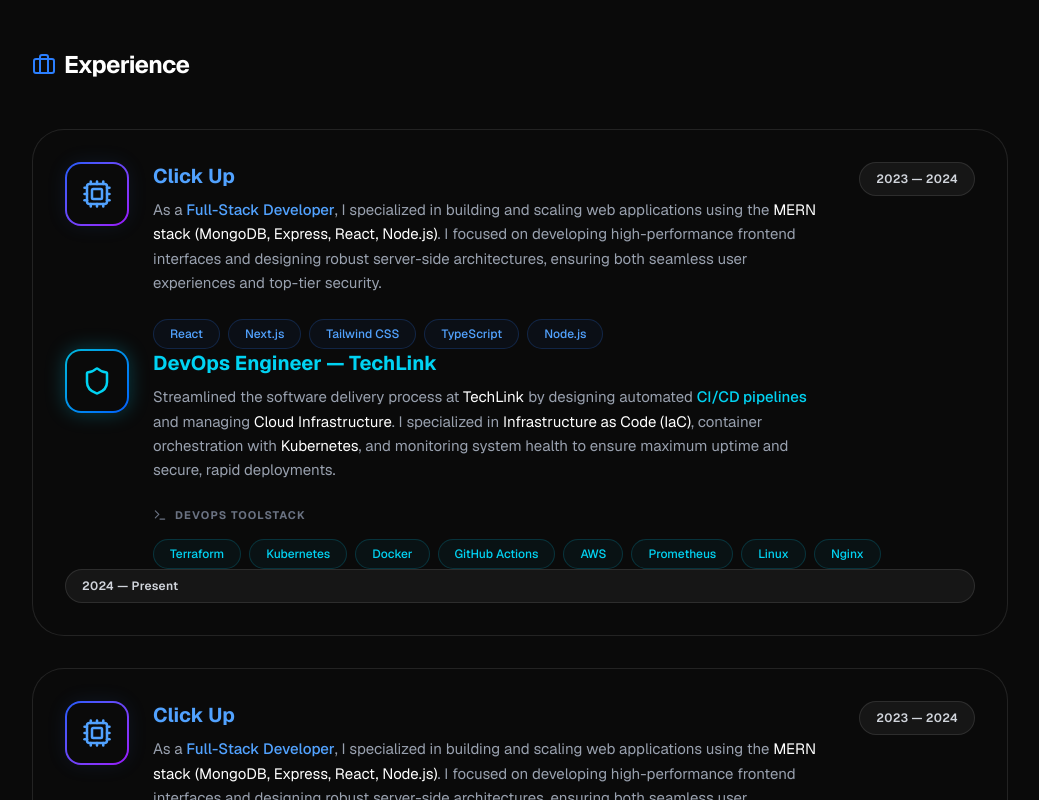
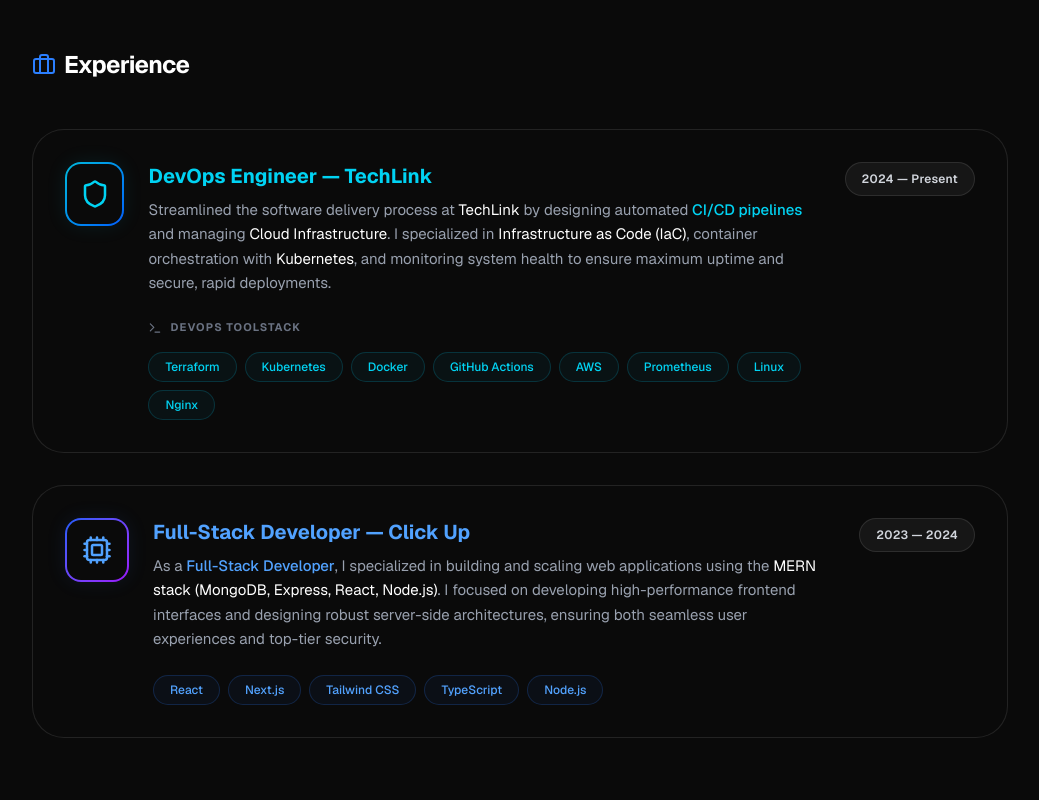
Before and after one commit to Meepo132/portfolio_jue, a Next.js app: page / in a window 1280 px wide. Shown: the part 2960-3760 px from the top of the page, without its empty margins (120-1159 px from the left). Built offline with nearby package versions, Linux system fonts and the light colour scheme.

Commit message:
Update portfolio content

```diff
--- a/app/page.tsx
+++ b/app/page.tsx
@@ -242,8 +242,7 @@
           </div>
         </section>
 
-        {/* --- Experience Section --- */}
-        <section id="experience" className="mb-30 scroll-mt-28">
+        {/* <section id="experience" className="mb-30 scroll-mt-28">
           <div className="flex items-center gap-2 mb-12">
             <Briefcase className="text-blue-500" size={24} />
             <h3 className="text-2xl font-bold text-white tracking-tight">Experience</h3>
@@ -282,7 +281,6 @@
                 </div>
               </div>
               <div className="flex gap-6">
-                {/* Company Icon (DevOps/Cloud Icon Style) */}
                 <div className="w-16 h-16 rounded-2xl bg-gradient-to-br from-cyan-500 to-blue-600 p-0.5 shadow-[0_0_20px_rgba(6,182,212,0.3)]">
                   <div className="w-full h-full bg-[#0a0a0a] rounded-[calc(1rem-2px)] flex items-center justify-center">
                     <Shield className="text-cyan-400" size={30} />
@@ -318,7 +316,61 @@
               <div className="flex items-center gap-3 px-4 py-2 rounded-full border border-white/10 bg-white/5 self-start group-hover:bg-blue-500 group-hover:text-white transition-all">
                 <span className="text-xs font-semibold tracking-wide">2024 — Present</span>
               </div>
-              {/* <div className="flex flex-col md:flex-row md:items-start justify-between gap-6">
+            </div>
+          ))}
+        </section> */}
+
+        {/* --- Experience Section --- */}
+        <section id="experience" className="mb-30 scroll-mt-28">
+          <div className="flex items-center gap-2 mb-12">
+            <Briefcase className="text-blue-500" size={24} />
+            <h3 className="text-2xl font-bold text-white tracking-tight">Experience</h3>
+          </div>
+
+          {/* Experience Card 1: DevOps Engineer at TechLink */}
+          <div className="p-8 mb-8 rounded-[2rem] border border-white/10 bg-[#0a0a0a] hover:border-cyan-500/30 hover:bg-white/[0.02] transition-all duration-500 group relative overflow-hidden">
+            <div className="flex flex-col md:flex-row md:items-start justify-between gap-6">
+              <div className="flex gap-6">
+                <div className="w-16 h-16 rounded-2xl bg-gradient-to-br from-cyan-500 to-blue-600 p-0.5 shadow-[0_0_20px_rgba(6,182,212,0.1)] group-hover:shadow-[0_0_30px_rgba(6,182,212,0.3)] transition-all">
+                  <div className="w-full h-full bg-[#0a0a0a] rounded-[calc(1rem-2px)] flex items-center justify-center">
+                    <Shield className="text-cyan-400 group-hover:scale-110 transition-transform" size={30} />
+                  </div>
+                </div>
+
+                <div>
+                  <h4 className="text-xl font-bold text-cyan-400 mb-2 group-hover:text-white transition-colors">DevOps Engineer — TechLink</h4>
+                  <p className="text-gray-400 text-[15px] leading-relaxed max-w-2xl mb-6">
+                    Streamlined the software delivery process at <span className="text-white">TechLink</span> by designing
+                    automated <span className="text-cyan-400 font-medium">CI/CD pipelines</span> and managing
+                    <span className="text-white"> Cloud Infrastructure</span>. I specialized in
+                    <span className="text-white"> Infrastructure as Code (IaC)</span>, container orchestration with
+                    <span className="text-white"> Kubernetes</span>, and monitoring system health to ensure
+                    maximum uptime and secure, rapid deployments.
+                  </p>
+
+                  <div className="flex items-center gap-2 mb-4">
+                    <Terminal size={14} className="text-gray-500" />
+                    <span className="text-[11px] font-bold uppercase tracking-widest text-gray-500">DevOps Toolstack</span>
+                  </div>
+
+                  <div className="flex flex-wrap gap-2">
+                    {['Terraform', 'Kubernetes', 'Docker', 'GitHub Actions', 'AWS', 'Prometheus', 'Linux', 'Nginx'].map((tech) => (
+                      <span key={tech} className="px-4 py-1.5 rounded-full border border-cyan-500/20 bg-cyan-500/5 text-cyan-400 text-xs font-medium group-hover:border-cyan-500/50 transition-colors">
+                        {tech}
+                      </span>
+                    ))}
+                  </div>
+                </div>
+              </div>
+              <div className="flex items-center gap-3 px-4 py-2 rounded-full border border-white/10 bg-white/5 self-start group-hover:bg-cyan-600 group-hover:text-white transition-all whitespace-nowrap">
+                <span className="text-xs font-semibold tracking-wide">2024 — Present</span>
+              </div>
+            </div>
+          </div>
+
+          {/* Experience Card 2: Full-Stack Developer at Click Up */}
+          <div className="p-8 mb-8 rounded-[2rem] border border-white/10 bg-[#0a0a0a] hover:border-blue-500/30 hover:bg-white/[0.02] transition-all duration-500 group relative overflow-hidden">
+            <div className="flex flex-col md:flex-row md:items-start justify-between gap-6">
               <div className="flex gap-6">
                 <div className="w-16 h-16 rounded-2xl bg-gradient-to-br from-blue-600 to-purple-600 p-0.5 shadow-[0_0_20px_rgba(59,130,246,0.1)] group-hover:shadow-[0_0_30px_rgba(59,130,246,0.3)] transition-all">
                   <div className="w-full h-full bg-[#0a0a0a] rounded-[calc(1rem-2px)] flex items-center justify-center">
@@ -326,14 +378,14 @@
                   </div>
                 </div>
                 <div>
-                    <h4 className="text-xl font-bold text-blue-400 mb-2 group-hover:text-white transition-colors">TeachLink</h4>
+                  <h4 className="text-xl font-bold text-blue-400 mb-2 group-hover:text-white transition-colors">Full-Stack Developer — Click Up</h4>
                   <p className="text-gray-400 text-[15px] leading-relaxed max-w-2xl mb-6">
-                      Streamlined the software delivery process at <span className="text-white">TechLink</span> by designing
-                      automated <span className="text-cyan-400 font-medium">CI/CD pipelines</span> and managing
-                      <span className="text-white"> Cloud Infrastructure</span>. I specialized in
-                      <span className="text-white"> Infrastructure as Code (IaC)</span>, container orchestration with
-                      <span className="text-white"> Kubernetes</span>, and monitoring system health to ensure
-                      maximum uptime and secure, rapid deployments.
+                    As a <span className="text-blue-400 font-medium">Full-Stack Developer</span>,
+                    I specialized in building and scaling web applications using the
+                    <span className="text-white"> MERN stack (MongoDB, Express, React, Node.js)</span>.
+                    I focused on developing high-performance frontend interfaces and designing
+                    robust server-side architectures, ensuring both seamless user experiences
+                    and top-tier security.
                   </p>
                   <div className="flex flex-wrap gap-2">
                     {['React', 'Next.js', 'Tailwind CSS', 'TypeScript', 'Node.js'].map((tech) => (
@@ -344,12 +396,11 @@
                   </div>
                 </div>
               </div>
-                <div className="flex items-center gap-3 px-4 py-2 rounded-full border border-white/10 bg-white/5 self-start group-hover:bg-blue-500 group-hover:text-white transition-all">
-                  <span className="text-xs font-semibold tracking-wide">2024 — Present</span>
+              <div className="flex items-center gap-3 px-4 py-2 rounded-full border border-white/10 bg-white/5 self-start group-hover:bg-blue-500 group-hover:text-white transition-all whitespace-nowrap">
+                <span className="text-xs font-semibold tracking-wide">2023 — 2024</span>
               </div>
-              </div> */}
             </div>
-          ))}
+          </div>
         </section>
 
         {/* --- Projects Section --- */}
```
Lines whose indentation alone changed are shown as unchanged.
